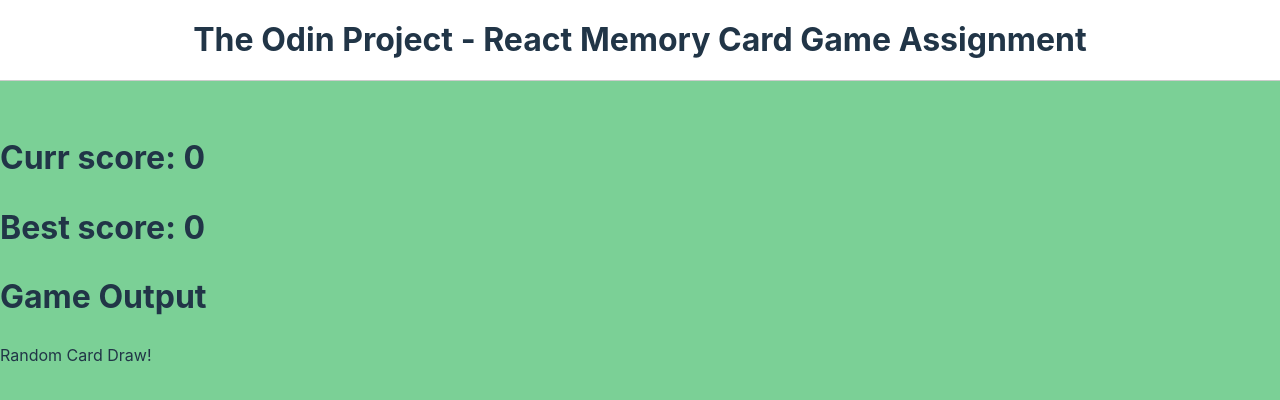
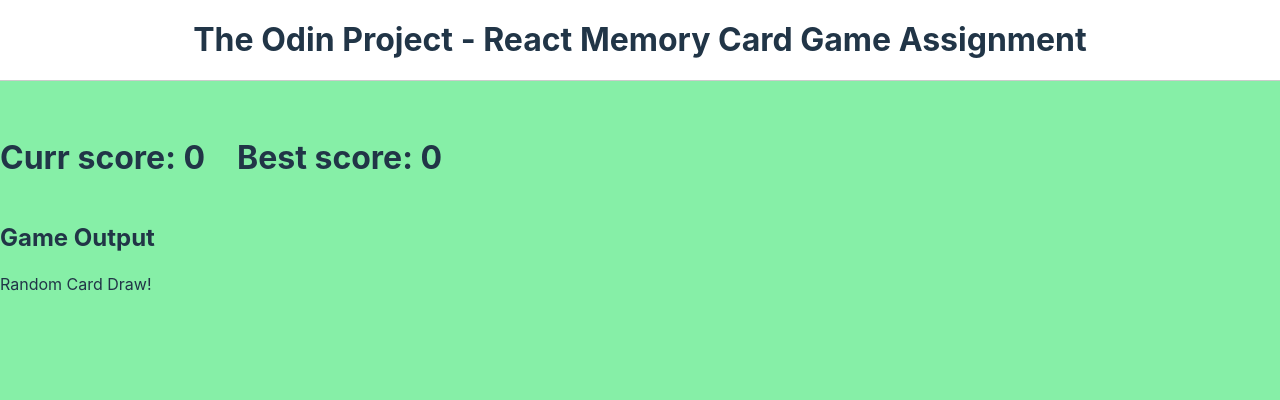
Before and after one commit to ctcleary/odin-react-memory-card, a React (Vite) app: page / in a window 1280 px wide. Shown: the top 400 px of the page. Built offline with nearby package versions, Linux system fonts and the light colour scheme.

Commit message:
Add css files.

```diff
--- a/src/App.css
+++ b/src/App.css
@@ -2,7 +2,7 @@
   margin: 0 auto;
   text-align: center;
   min-height: 100vh;
-  background: rgb(123, 208, 150);
+  background: rgb(134, 239, 167);
 }
 
 #top-level-headline {
--- /dev/null
+++ b/src/Game.css
@@ -0,0 +1,3 @@
+#game-output h1 {
+    font-size: 1.5rem;
+}
--- a/src/Game.jsx
+++ b/src/Game.jsx
@@ -1,22 +1,40 @@
-import { useState } from 'react'
+import { useState } from 'react';
+import './Game.css';
 
 function Game({ currScore, setCurrScore }) {
     const [cards, setCards] = useState([]);
+    const [clickedCardIDs, setClickedCardIDs] = useState([]);
+
+    function shuffleCards() {
+        const shuffled = cards.slice();
+        // Durstenfeld shuffle from StackOverflow.
+        for (let i = shuffled.length -1; i >= 0; i--) {
+            const j = Math.floor(Math.random() * (i + 1));
+            [shuffled[i], shuffled[j]] = [shuffled[j], shuffled[i]];
+        }
+        return shuffled;
+    }
 
     function createRandomCardDraw() {
+        const shuffledCards = shuffleCards();
         return (
             <div>Random Card Draw!</div>
         )
     }
 
-    function onCardClick(cardId) {
-
+    function onCardClick(cardID) {
+        const alreadyClicked = clickedCardIDs.find((clickedID) => { return cardID === clickedID; });
+        if (alreadyClicked) {
+            // End game run.
+        } else {
+            setCurrScore(currScore + 1);
+        }
     }
 
     const randomCardDraw = createRandomCardDraw();
 
     return (
-        <div>
+        <div id="game-output">
             <h1>Game Output</h1>
             {randomCardDraw}
         </div>
--- /dev/null
+++ b/src/GameStatus.css
@@ -0,0 +1,4 @@
+#game-status h1 {
+    display: inline-block;
+    margin-right: 2rem;
+}
--- a/src/GameStatus.jsx
+++ b/src/GameStatus.jsx
@@ -1,3 +1,4 @@
+import './GameStatus.css';
 
 function GameStatus({ currScore, bestScore }) {
     return (
```
